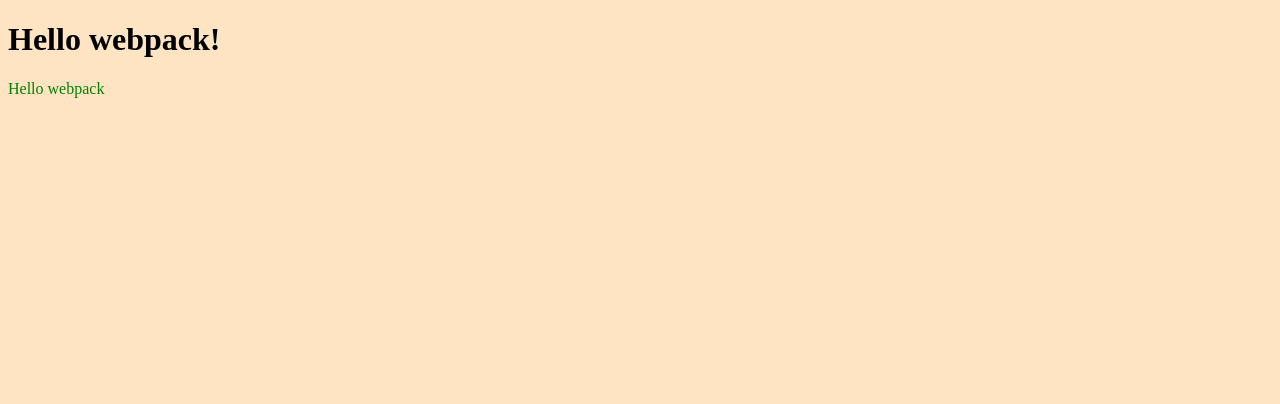
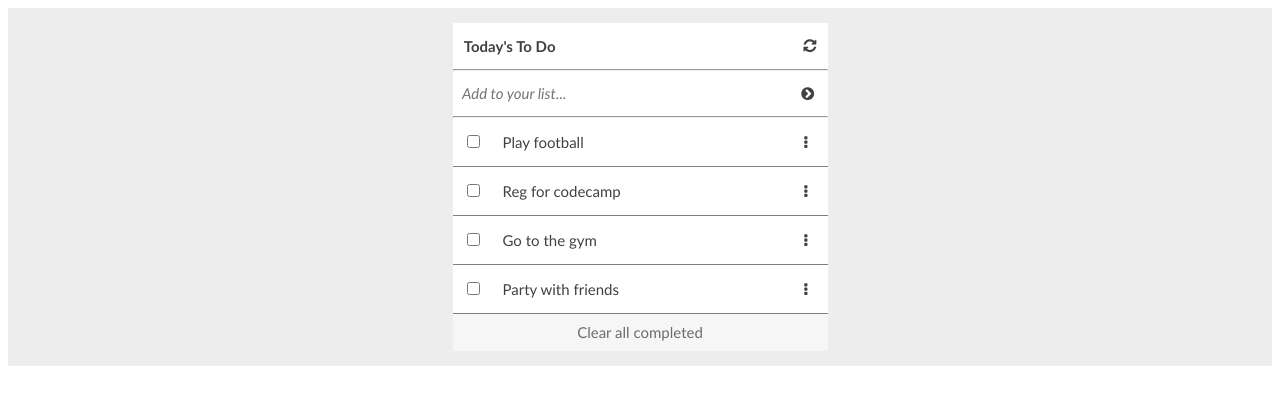
Before and after one commit to Nuga0909/To-Do-List-shyn, a website built with webpack: page src/index.html in a window 1280 px wide. Built offline with nearby package versions, Linux system fonts and the light colour scheme.

Commit message:
Add css, html and js files

```diff
--- a/src/index.html
+++ b/src/index.html
@@ -3,9 +3,26 @@
 <head>
     <meta charset="UTF-8">
     <meta name="viewport" content="width=device-width, initial-scale=1.0">
-    <title>Wbpack Exercise</title>
+    <link rel="stylesheet" href="https://cdnjs.cloudflare.com/ajax/libs/font-awesome/4.7.0/css/font-awesome.min.css">    <title>Wbpack Exercise</title>
 </head>
 <body>
-    <h1>Hello webpack!</h1>
+    <div class="full-cont">
+        <div class="cont">
+            <header>
+                <h1>Today's To Do</h1>
+                <i class="fa fa-refresh" aria-hidden="true"></i>
+            </header>
+            <hr>
+            <section  id="add-task" >
+                <input id="input-task" type="text" class="input-task" placeholder="Add to your list...">
+                <button id="add-btn"><i class="fa fa-chevron-circle-right" aria-hidden="true"></i></button>
+            </section>
+            <hr id="hrId">
+            <ul id="list">
+            </ul>
+            <section class="clear-all">Clear all completed</section>
+        </div>
+
+    </div>
 </body>
 </html>
--- a/src/index.js
+++ b/src/index.js
@@ -1,14 +1,6 @@
-import _ from 'lodash';
 import './style.css';
+import pushList from './modules/displayList.js';
 
-function component() {
-  const element = document.createElement('div');
-
-  // Lodash, now imported by this script
-  element.innerHTML = _.join(['Hello', 'webpack'], ' ');
-  element.classList.add('hello');
-
-  return element;
-}
-
-document.body.appendChild(component());
+window.addEventListener('load', () => {
+  pushList();
+});
--- /dev/null
+++ b/src/modules/displayList.js
@@ -0,0 +1,41 @@
+const listItems = document.querySelector('#list');
+
+const listArr = [
+  {
+    description: 'Play football',
+    completed: false,
+    index: 1,
+  },
+  {
+    description: 'Reg for codecamp',
+    completed: false,
+    index: 2,
+  },
+  {
+    description: 'Go to the gym',
+    completed: false,
+    index: 3,
+  },
+  {
+    description: 'Party with friends',
+    completed: false,
+    index: 4,
+  },
+];
+
+const pushList = () => {
+  listArr.forEach((obj) => {
+    const toDo = `<li>
+      <div><input type="checkbox"></div>
+      <div class="title a-list">
+          <p>
+              ${obj.description}
+          <p>
+          <i class="fa fa-ellipsis-v"></i>
+      </div>
+    </li>`;
+    listItems.innerHTML += toDo;
+  });
+};
+
+export default pushList;
--- a/src/style.css
+++ b/src/style.css
@@ -1,7 +1,80 @@
-body {
-  background-color: bisque;
+* {
+  box-sizing: border-box;
+  font-family: 'Gill Sans', 'Gill Sans MT', Calibri, 'Trebuchet MS', sans-serif;
+  font-size: 15px;
+  color: #414141;
 }
 
-.hello {
-  color: green;
+.full-cont {
+  display: flex;
+  justify-content: center;
+  background-color: #80808024;
 }
+
+.cont {
+  width: 25em;
+  background-color: white;
+  margin: 1em;
+}
+
+header {
+  display: flex;
+  justify-content: space-between;
+  align-items: center;
+  padding: 1% 3%;
+  color: #6c6c6c;
+}
+
+#add-task {
+  width: 100%;
+  display: flex;
+  justify-content: space-between;
+  padding: 2%;
+}
+
+.input-task {
+  font-style: italic;
+  height: 30px;
+  border: none;
+  width: 100%;
+}
+
+#add-btn {
+  border: none;
+  background-color: white;
+  color: #6c6c6c;
+}
+
+.clear-all {
+  height: 30px;
+  background-color: rgb(240 240 240 / 58%);
+  display: flex;
+  justify-content: center;
+  align-items: center;
+  color: #6c6c6c;
+  padding: 5%;
+}
+
+#list {
+  padding: 0;
+  margin: 0;
+}
+
+.a-list {
+  display: flex;
+  width: -webkit-fill-available;
+  justify-content: space-between;
+  padding: 0 20px;
+}
+
+li {
+  display: flex;
+  border-bottom: grey solid 0.5px;
+  width: -webkit-fill-available;
+  align-items: center;
+  padding-left: 10px;
+}
+
+hr {
+  margin: 0;
+}
```
Also changed, not shown: dist/index.html, dist/main.js.
